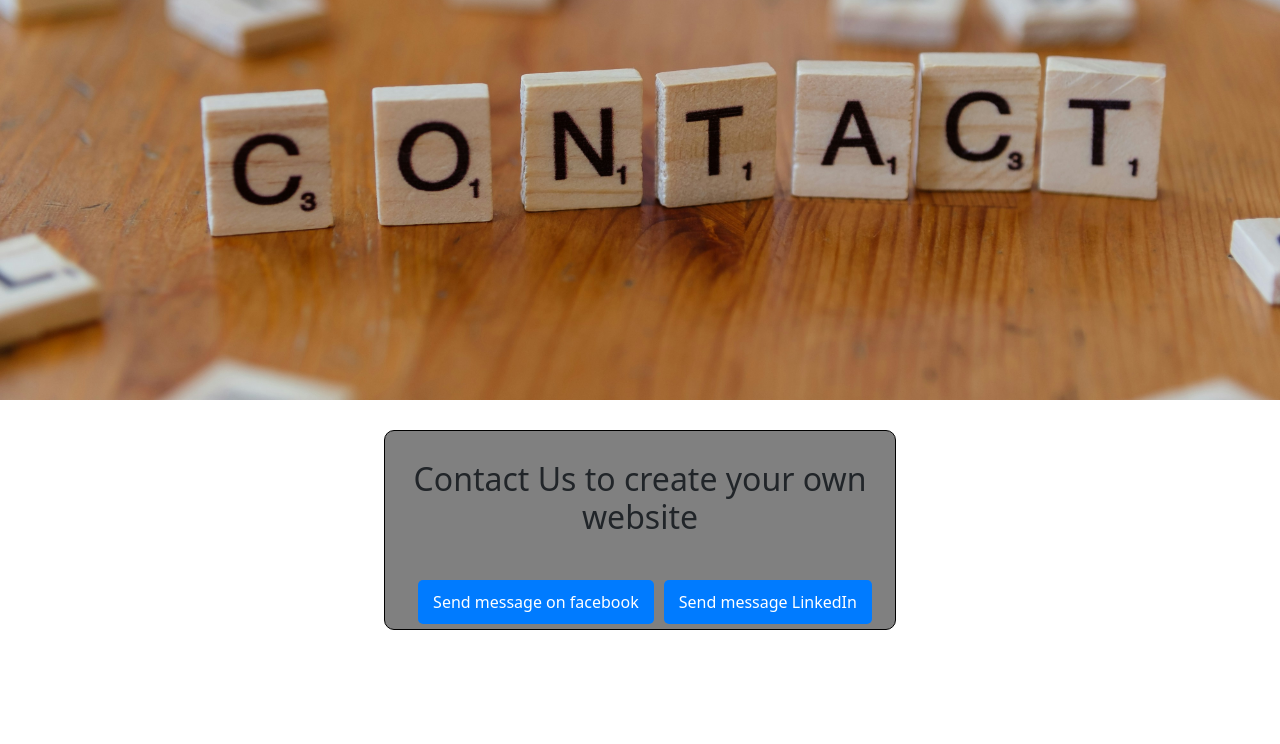
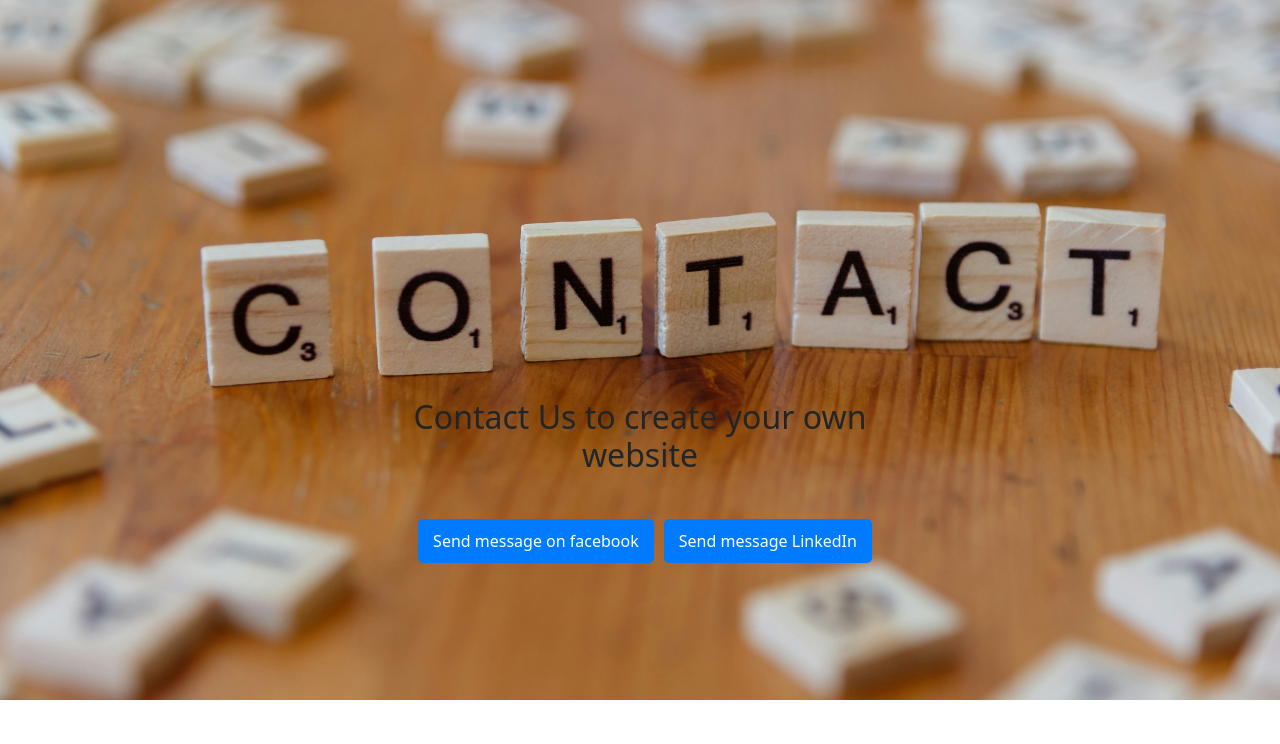
Before and after one commit to Hamzah-Amir/Django-course, a Django app: page /contact/ in a window 1280 px wide. Shown: the part 56-800 px from the top of the page. Run offline with Django 5.2, Linux system fonts and the light colour scheme.

Commit message:
styled contact us page

```diff
--- a/myfirstsite/templates/contact.html
+++ b/myfirstsite/templates/contact.html
@@ -4,12 +4,12 @@
 .main{
     min-width: 100%;
     display: flex;
-    {% comment %} flex-direction: column; {% endcomment %}
     align-items: center;
+    justify-content: center;
 }
 
 .img{
-    height: 400px;
+    height: 700px;
     width: 100%;
     object-fit: cover;
     background-color: black;
@@ -31,10 +31,9 @@
 }
 
 .contact-section{
-    border: 1px solid black;
-    border-radius: 10px;
-    background-color: gray;
-    min-height: 200px;
+    position: absolute;
+    top: 50%;
+    left: 30%;
     margin-top: 30px;
     margin-left: auto;
     margin-right: auto;
@@ -61,13 +60,7 @@
 {% block body %}
 <main class='main'>
 <div class='container-fluid p-0'>
-    <div id="carouselExampleIndicators" class="carousel slide">
-  <div class="carousel-indicators">
-  </div>
-  <div class="carousel-inner">
-    <div class="carousel-item active">
       <img class='img' src="/static/img/contact.jpg" class="d-block w-100 my-4" alt="Icecream Image">
-</div>
 </div>
 <div class='contact-section'>
 <h2 class="text-center my-4">Contact Us to create your own website</h2>
```
